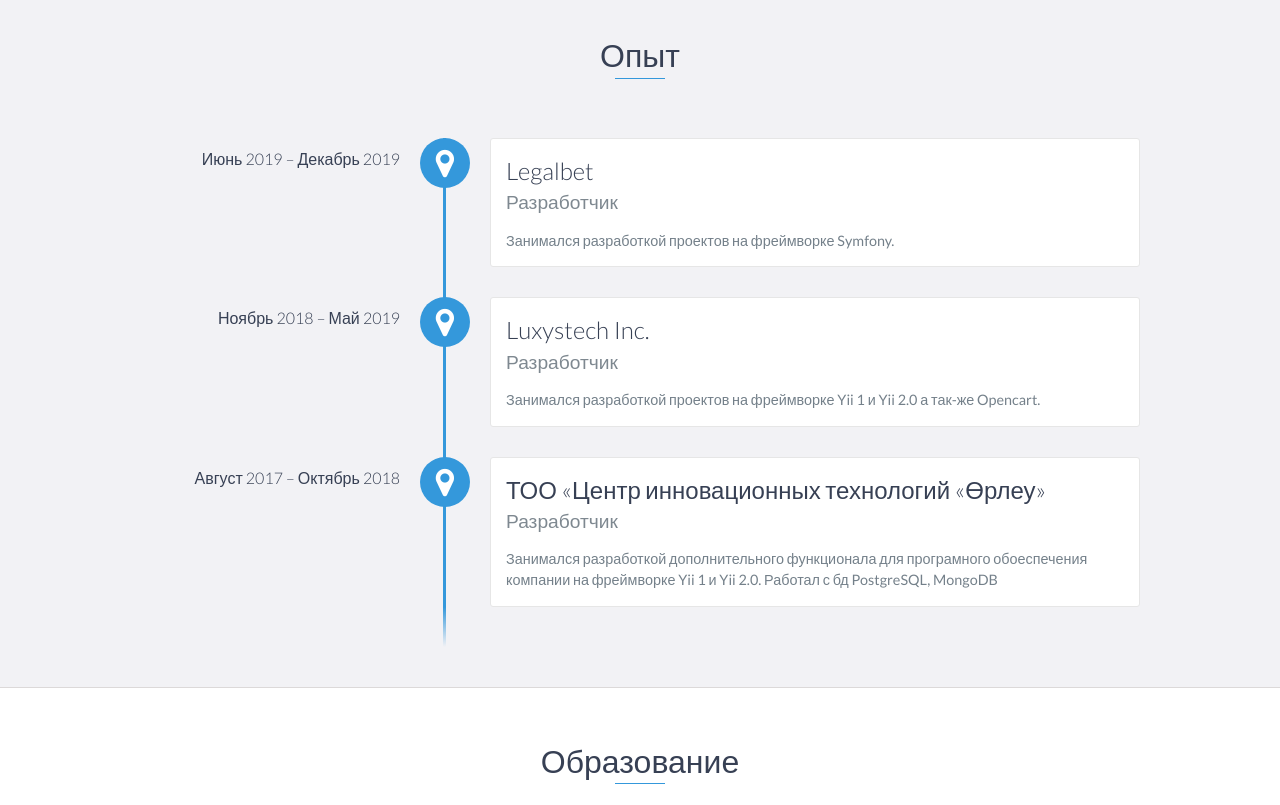
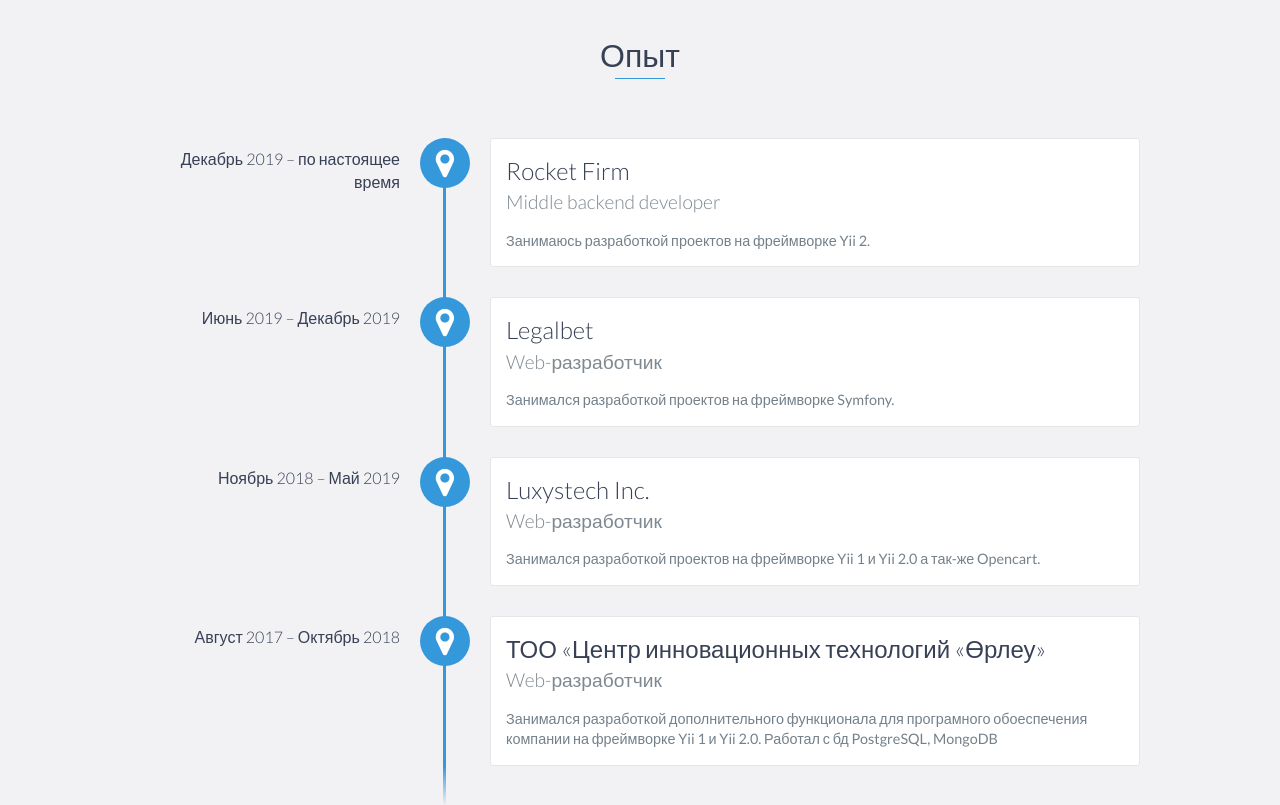
Before and after one commit to btn441/btn441.github.io, a website: page index.html in a window 1280 px wide. Shown: the part 1060-1865 px from the top of the page. Drawn offline with nearby package versions, Linux system fonts and the light colour scheme.

Commit message:
update resume

```diff
--- a/index.html
+++ b/index.html
@@ -76,9 +76,17 @@
         <h2 class="heading">Опыт</h2>
         <div id="experience-timeline">
 
+            <div data-date="Декабрь 2019 – по настоящее время">
+                <h3>Rocket Firm</h3>
+                <h4>Middle backend developer</h4>
+                <p>
+                    Занимаюсь разработкой проектов на фреймворке Yii 2.
+                </p>
+            </div>
+
             <div data-date="Июнь 2019 – Декабрь 2019">
                 <h3>Legalbet</h3>
-                <h4>Разработчик</h4>
+                <h4>Web-разработчик</h4>
                 <p>
                     Занимался разработкой проектов на фреймворке Symfony.
                 </p>
@@ -86,7 +94,7 @@
 
             <div data-date="Ноябрь 2018 – Май 2019">
                 <h3>Luxystech Inc.</h3>
-                <h4>Разработчик</h4>
+                <h4>Web-разработчик</h4>
                 <p>
                     Занимался разработкой проектов на фреймворке Yii 1 и Yii 2.0 а так-же Opencart.
                 </p>
@@ -94,7 +102,7 @@
 
             <div data-date="Август 2017 – Октябрь 2018">
                 <h3>ТОО «Центр инновационных технологий «Өрлеу»</h3>
-                <h4>Разработчик</h4>
+                <h4>Web-разработчик</h4>
                 <p>
                     Занимался разработкой дополнительного функционала для програмного обоеспечения компании на фреймворке Yii 1 и Yii 2.0. Работал с бд PostgreSQL, MongoDB
                 </p>
```
Also changed, not shown: 1 other file.
